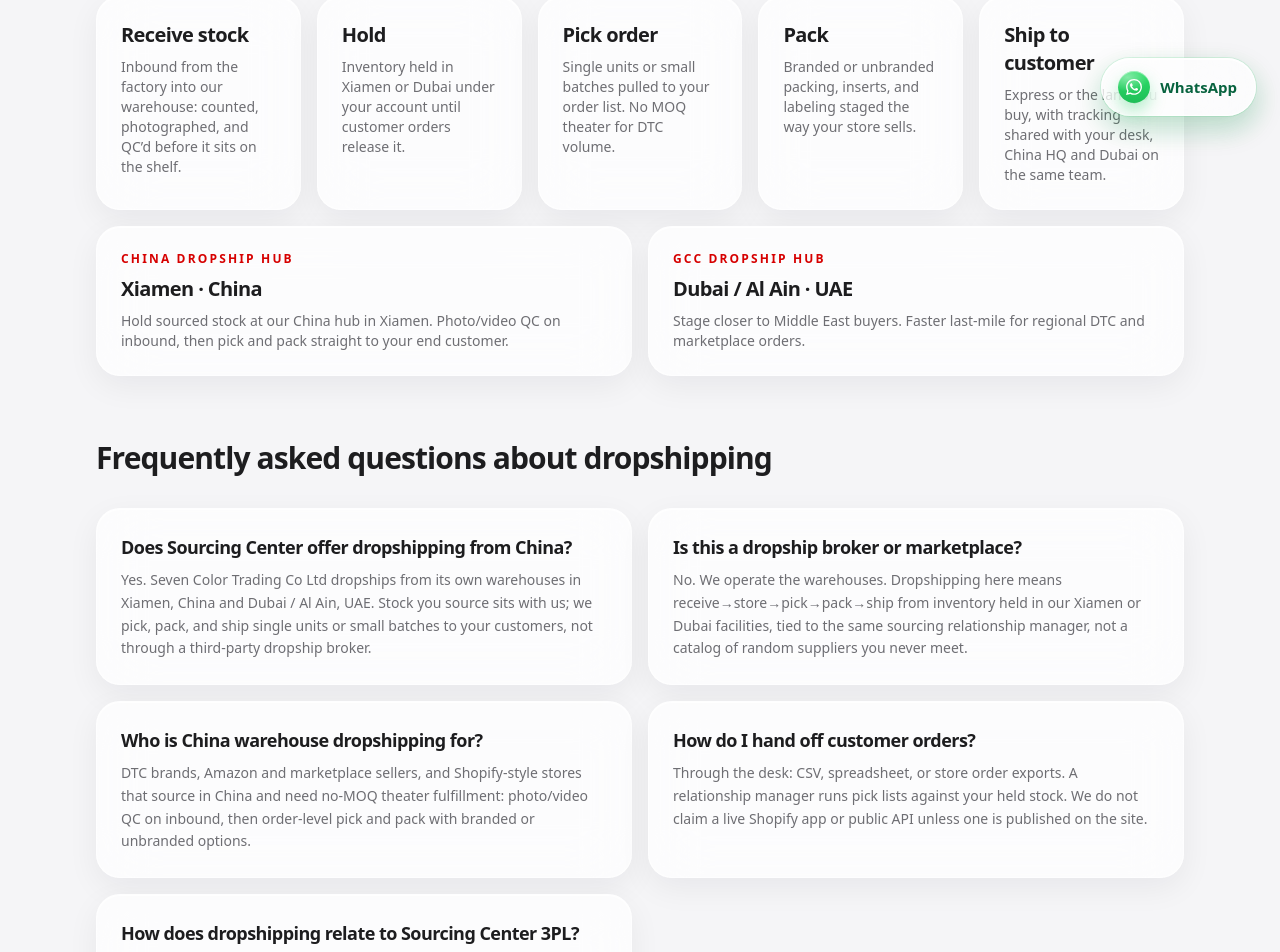
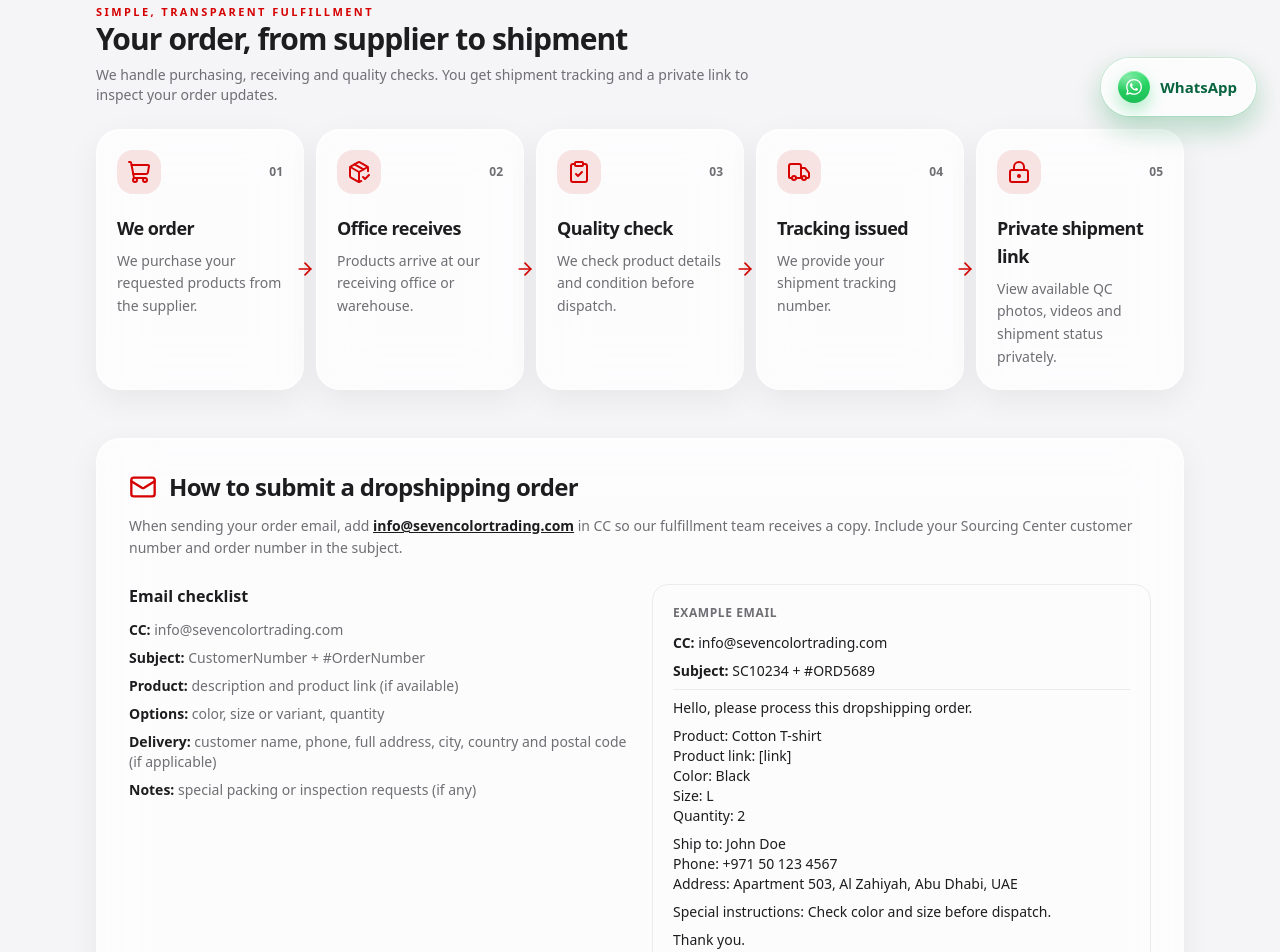
Before and after one commit to g0tPaid/sevencolortrading, a Next.js app: page /dropshipping in a window 1280 px wide. Shown: the part 660-1612 px from the top of the page. Built offline with nearby package versions, Linux system fonts and the light colour scheme; no server answers; a web font is replaced by a local one.

Commit message:
Add visual dropshipping fulfillment guide and email order instructions

```diff
--- a/src/app/(marketing)/dropshipping/page.tsx
+++ b/src/app/(marketing)/dropshipping/page.tsx
@@ -1,5 +1,6 @@
 import type { Metadata } from "next";
 import Link from "next/link";
+import { ArrowRight, ClipboardCheck, Mail, PackageCheck, ShoppingCart, Truck, LockKeyhole } from "lucide-react";
 import { JsonLd } from "@/components/seo/json-ld";
 import { WhatsAppPrefill } from "@/components/layout/whatsapp-prefill";
 import { CtaBand, ServiceBadgeHero } from "@/components/shared/page-shell";
@@ -41,6 +42,68 @@ export default function DropshippingPage() {
           Have an order? Open the private link from your warehouse team for photos and videos, or{" "}
           <Link href="/track" className="font-semibold text-ink underline">track your package by shipment number</Link>.
         </p>
+
+        <section className="mt-12" aria-labelledby="dropship-process">
+          <div className="mb-6">
+            <p className="section-kicker">Simple, transparent fulfillment</p>
+            <h2 id="dropship-process" className="font-display text-2xl font-semibold text-ink sm:text-3xl">Your order, from supplier to shipment</h2>
+            <p className="mt-2 max-w-2xl text-sm text-muted">We handle purchasing, receiving and quality checks. You get shipment tracking and a private link to inspect your order updates.</p>
+          </div>
+          <ol className="grid gap-3 md:grid-cols-5">
+            {[
+              { title: "We order", detail: "We purchase your requested products from the supplier.", Icon: ShoppingCart },
+              { title: "Office receives", detail: "Products arrive at our receiving office or warehouse.", Icon: PackageCheck },
+              { title: "Quality check", detail: "We check product details and condition before dispatch.", Icon: ClipboardCheck },
+              { title: "Tracking issued", detail: "We provide your shipment tracking number.", Icon: Truck },
+              { title: "Private shipment link", detail: "View available QC photos, videos and shipment status privately.", Icon: LockKeyhole },
+            ].map(({ title, detail, Icon }, index) => (
+              <li key={title} className="relative glass-card rounded-[1.5rem] p-5">
+                <div className="flex items-center justify-between">
+                  <span className="flex h-11 w-11 items-center justify-center rounded-2xl bg-accent/10 text-accent"><Icon className="h-6 w-6" aria-hidden="true" /></span>
+                  <span className="text-xs font-bold text-muted">0{index + 1}</span>
+                </div>
+                <h3 className="mt-5 font-display text-lg font-semibold text-ink">{title}</h3>
+                <p className="mt-2 text-sm leading-relaxed text-muted">{detail}</p>
+                {index < 4 && <ArrowRight className="absolute -right-3 top-1/2 z-10 hidden h-5 w-5 text-accent md:block" aria-hidden="true" />}
+              </li>
+            ))}
+          </ol>
+        </section>
+
+        <section className="mt-12 glass-card rounded-[1.5rem] p-6 sm:p-8" aria-labelledby="dropship-email">
+          <div className="flex items-center gap-3">
+            <Mail className="h-7 w-7 text-accent" aria-hidden="true" />
+            <h2 id="dropship-email" className="font-display text-2xl font-semibold text-ink">How to submit a dropshipping order</h2>
+          </div>
+          <p className="mt-3 text-sm leading-relaxed text-muted">When sending your order email, add <a href="mailto:info@sevencolortrading.com" className="font-semibold text-ink underline">info@sevencolortrading.com</a> in CC so our fulfillment team receives a copy. Include your Sourcing Center customer number and order number in the subject.</p>
+          <div className="mt-6 grid gap-6 lg:grid-cols-2">
+            <div>
+              <h3 className="font-semibold text-ink">Email checklist</h3>
+              <ul className="mt-3 space-y-2 text-sm text-muted">
+                <li><strong className="text-ink">CC:</strong> info@sevencolortrading.com</li>
+                <li><strong className="text-ink">Subject:</strong> CustomerNumber + #OrderNumber</li>
+                <li><strong className="text-ink">Product:</strong> description and product link (if available)</li>
+                <li><strong className="text-ink">Options:</strong> color, size or variant, quantity</li>
+                <li><strong className="text-ink">Delivery:</strong> customer name, phone, full address, city, country and postal code (if applicable)</li>
+                <li><strong className="text-ink">Notes:</strong> special packing or inspection requests (if any)</li>
+              </ul>
+            </div>
+            <div className="rounded-2xl border border-ink/10 bg-background/60 p-5">
+              <p className="text-xs font-semibold uppercase tracking-wider text-muted">Example email</p>
+              <div className="mt-3 space-y-2 text-sm text-ink">
+                <p><strong>CC:</strong> info@sevencolortrading.com</p>
+                <p><strong>Subject:</strong> SC10234 + #ORD5689</p>
+                <hr className="border-ink/10" />
+                <p>Hello, please process this dropshipping order.</p>
+                <p>Product: Cotton T-shirt<br />Product link: [link]<br />Color: Black<br />Size: L<br />Quantity: 2</p>
+                <p>Ship to: John Doe<br />Phone: +971 50 123 4567<br />Address: Apartment 503, Al Zahiyah, Abu Dhabi, UAE</p>
+                <p>Special instructions: Check color and size before dispatch.</p>
+                <p>Thank you.</p>
+              </div>
+              <a className="mt-5 inline-flex rounded-full bg-accent px-5 py-3 text-sm font-semibold text-white" href={"mailto:?cc=info%40sevencolortrading.com&subject=CustomerNumber%20%2B%20%23OrderNumber&body=Hello%2C%0A%0APlease%20process%20this%20dropshipping%20order.%0A%0AProduct%20description%3A%0AProduct%20link%3A%0AColor%3A%0ASize%20%2F%20variant%3A%0AQuantity%3A%0A%0ACustomer%20name%3A%0APhone%3A%0AFull%20delivery%20address%3A%0ACity%3A%0ACountry%3A%0APostal%20code%3A%0A%0ASpecial%20instructions%3A%0A%0AThank%20you."}>Open email template</a>
+            </div>
+          </div>
+        </section>
 
         <div className="mt-10 grid gap-4 sm:grid-cols-2 lg:grid-cols-5">
           {dropshippingSteps.map((step) => (
```
